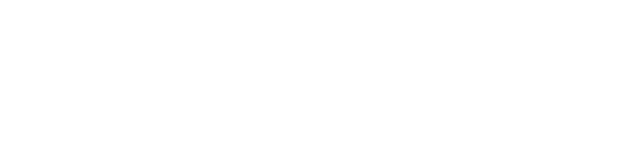
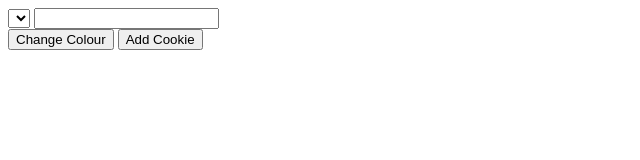
Before and after one commit to ubkychin/typescript-test, a website: page index.html in a window 1280 px wide. Shown: the whole page, without its empty margins (0-640 px from the left). Drawn offline with Linux system fonts and the light colour scheme.

Commit message:
2 files modified

```diff
--- a/index.html
+++ b/index.html
@@ -1,3 +1,14 @@
 <div id="app">
+  <div id='cookieInfo'>
+    <select id='cookieSelector'></select>
+    <input id="cookieColourInput" />
+  </div>
 
+  <div id="buttonDiv">
+    <button id="changeColourBtn">Change Colour</button>
+    <button id="addCookieBtn">Add Cookie</button>
+  </div>
+
+  <div id="cookiesDiv">
+  </div>
 </div>
--- a/index.ts
+++ b/index.ts
@@ -1,8 +1,2 @@
 // Import stylesheets
 import './style.css';
-
-// Write TypeScript code!
-const appDiv: HTMLElement = document.getElementById('app');
-appDiv.innerHTML = `<h1>TypeScript Starter</h1>`;
-
-console.log("hello");
```
